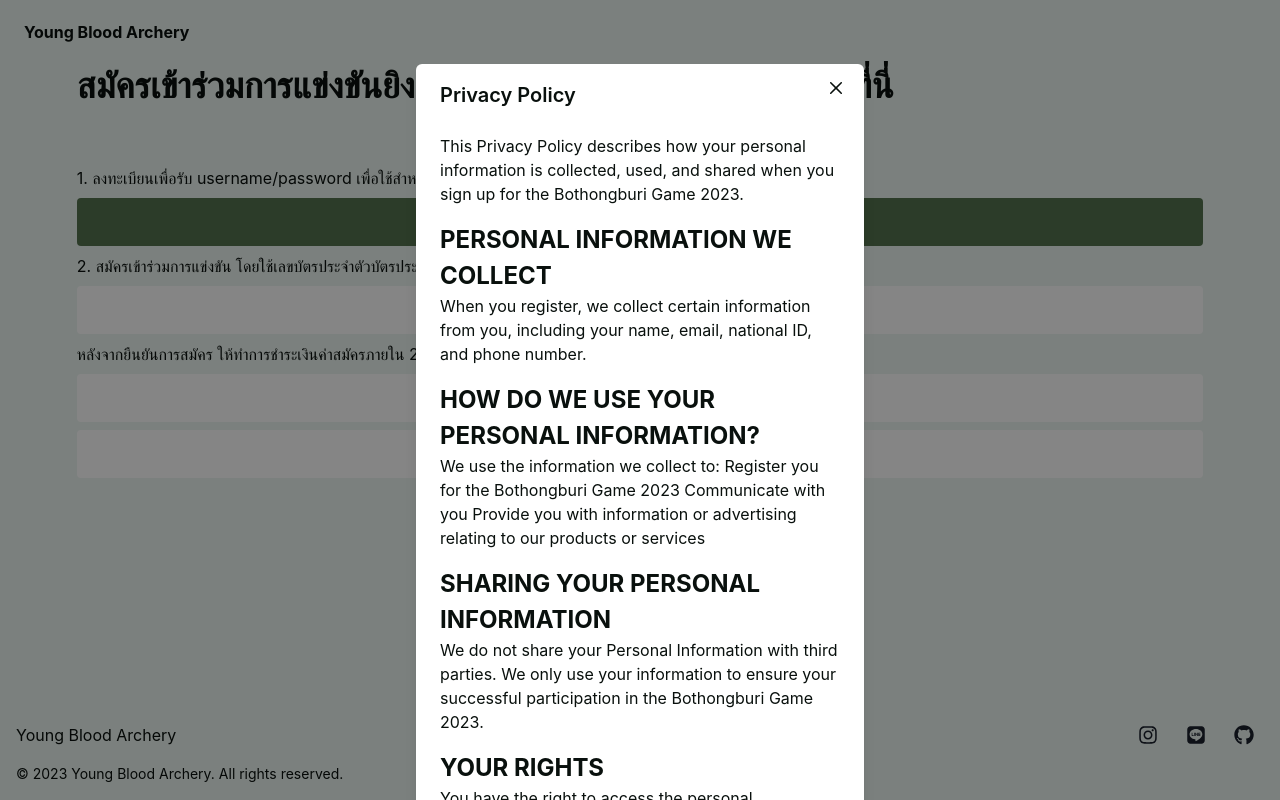
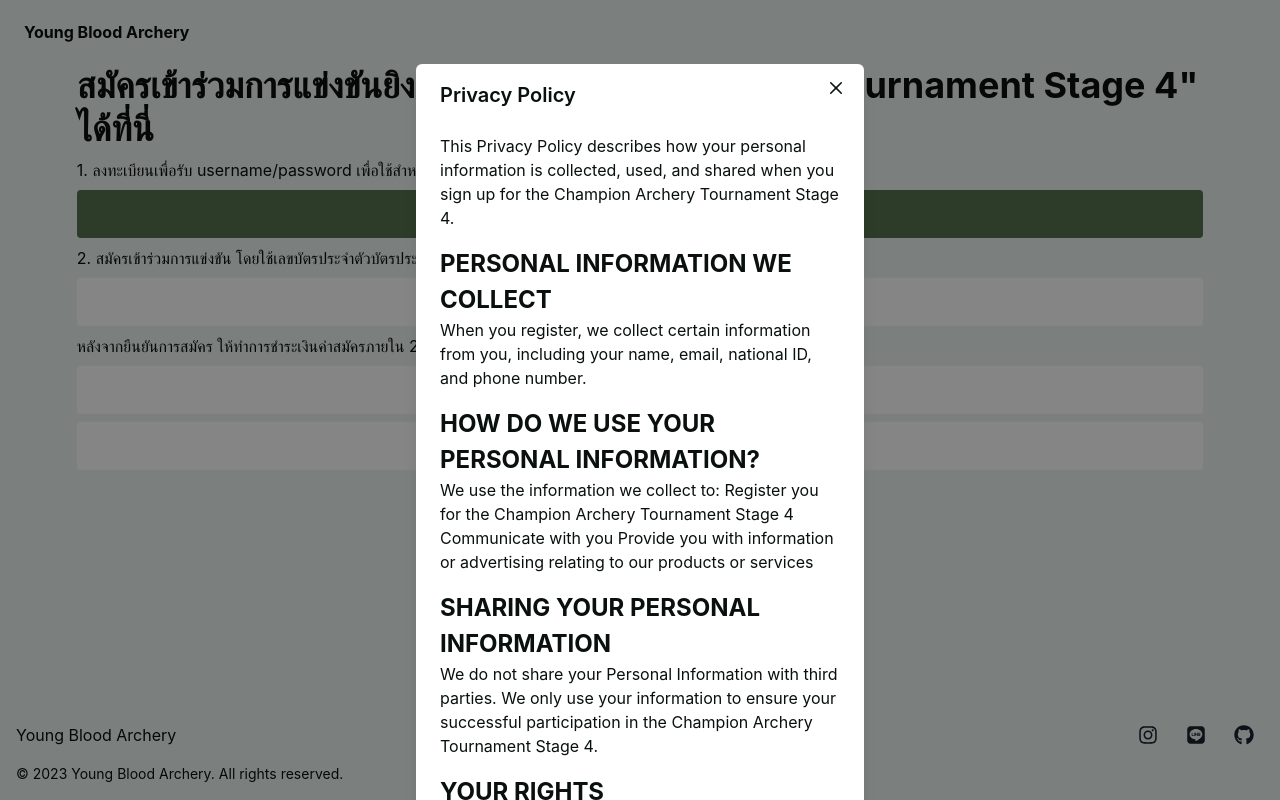
Before and after one commit to borwornpob/archery-registration, a React (Vite) app: page / in a window 1280 px wide. Both pictures are taken after a click on the button "นโยบายความเป็นส่วนตัว". Built offline with nearby package versions, Linux system fonts and the light colour scheme.

Commit message:
Update: update information to keep up with mama

```diff
--- a/index.html
+++ b/index.html
@@ -4,7 +4,7 @@
         <meta charset="UTF-8" />
         <link rel="icon" type="image/svg+xml" href="/vite.svg" />
         <meta name="viewport" content="width=device-width, initial-scale=1.0" />
-        <title>Bothongburi Game 2023 Registration Site</title>
+        <title>Champion Archery Tournament Stage 4 Registration Site</title>
     </head>
     <body>
         <div id="root"></div>
--- a/src/routes/Dashboard.jsx
+++ b/src/routes/Dashboard.jsx
@@ -87,27 +87,31 @@ export default function Dashboard() {
 
     const type = {
         Recurve: [
-            "U10 18m (แข่งวันที่ 2-3/12/66)",
-            "U12 30m (แข่งวันที่ 2-3/12/66)",
-            "U15 30m (แข่งวันที่ 2-3/12/66)",
-            "U18 30m (แข่งวันที่ 2-3/12/66)",
-            "Open 30m (แข่งวันที่ 2-3/12/66)",
-            "U18 50m (แข่งวันที่ 4-5/12/66)",
-            "Open 70m (แข่งวันที่ 4-5/12/66)",
+            "U10 12m (แข่งวันที่ 24/02/67)",
+            "U12 18m (แข่งวันที่ 24/02/67)",
+            "U15 18m (แข่งวันที่ 24/02/67)",
+            "U18 18m (แข่งวันที่ 24/02/67)",
+            "Open 30m (แข่งวันที่ 25/02/67)",
+            "Open 50m (แข่งวันที่ 26/02/67)",
+            "Open 70m (แข่งวันที่ 26/02/67)",
         ],
         Compound: [
-            "U12 30m (แข่งวันที่ 2-3/12/66)",
-            "U18 30m (แข่งวันที่ 2-3/12/66)",
-            "Open 30m (แข่งวันที่ 2-3/12/66)",
-            "U18 50m (แข่งวันที่ 4-5/12/66)",
-            "Open 50m (แข่งวันที่ 4-5/12/66)",
+            "U10 12m (แข่งวันที่ 24/02/67)",
+            "U12 18m (แข่งวันที่ 24/02/67)",
+            "U15 18m (แข่งวันที่ 24/02/67)",
+            "U18 18m (แข่งวันที่ 24/02/67)",
+            "Open 30m (แข่งวันที่ 25/02/67)",
+            "Open 50m (แข่งวันที่ 26/02/67)",
+            "Open 70m (แข่งวันที่ 26/02/67)",
         ],
         Barebow: [
-            "U12 30m (แข่งวันที่ 2-3/12/66)",
-            "U18 30m (แข่งวันที่ 2-3/12/66)",
-            "Open 30m (แข่งวันที่ 2-3/12/66)",
-            "U18 50m (แข่งวันที่ 4-5/12/66)",
-            "Open 50m (แข่งวันที่ 4-5/12/66)",
+            "U10 12m (แข่งวันที่ 24/02/67)",
+            "U12 18m (แข่งวันที่ 24/02/67)",
+            "U15 18m (แข่งวันที่ 24/02/67)",
+            "U18 18m (แข่งวันที่ 24/02/67)",
+            "Open 30m (แข่งวันที่ 25/02/67)",
+            "Open 50m (แข่งวันที่ 26/02/67)",
+            "Open 70m (แข่งวันที่ 26/02/67)",
         ],
     };
 
--- a/src/routes/Home.jsx
+++ b/src/routes/Home.jsx
@@ -32,10 +32,9 @@ export default function Home() {
         <Container>
             <VStack>
                 <Heading w={width}>
-                    สมัครเข้าร่วมการแข่งขันยิงธนู "บ่อทองบุรี เกมส์ 2023"
-                    ได้ที่นี่
+                    สมัครเข้าร่วมการแข่งขันยิงธนู "Champion Archery Tournament
+                    Stage 4" ได้ที่นี่
                 </Heading>
-                <Heading color="red">ปิดปรับปรุงระบบ</Heading>
                 <Text w={width}>
                     1. ลงทะเบียนเพื่อรับ username/password
                     เพื่อใช้สำหรับการสมัครเข้าร่วมการแข่งขัน
@@ -96,7 +95,8 @@ export default function Home() {
                             <Text>
                                 This Privacy Policy describes how your personal
                                 information is collected, used, and shared when
-                                you sign up for the Bothongburi Game 2023.
+                                you sign up for the Champion Archery Tournament
+                                Stage 4.
                             </Text>
                             <Container mt="1rem" p={0}>
                                 <Text fontSize="2xl" as="b">
@@ -117,9 +117,10 @@ export default function Home() {
 
                             <Text>
                                 We use the information we collect to: Register
-                                you for the Bothongburi Game 2023 Communicate
-                                with you Provide you with information or
-                                advertising relating to our products or services
+                                you for the Champion Archery Tournament Stage 4
+                                Communicate with you Provide you with
+                                information or advertising relating to our
+                                products or services
                             </Text>
                             <Container mt="1rem" p={0}>
                                 <Text fontSize="2xl" as="b">
@@ -131,7 +132,7 @@ export default function Home() {
                                 We do not share your Personal Information with
                                 third parties. We only use your information to
                                 ensure your successful participation in the
-                                Bothongburi Game 2023.
+                                Champion Archery Tournament Stage 4.
                             </Text>
                             <Container mt="1rem" p={0}>
                                 <Text fontSize="2xl" as="b">
--- a/src/routes/Payment.jsx
+++ b/src/routes/Payment.jsx
@@ -40,7 +40,7 @@ export default function Payment() {
     const navigate = useNavigate();
 
     const calculateAmount = async (club, id) => {
-        const fee = 1000;
+        const fee = 800;
         let allAmount = 0;
         //fetch how many athletes in the club
         //multiply by 1000
```
Also changed, not shown: 1 other file (tests, documents, lock files or other folders).
